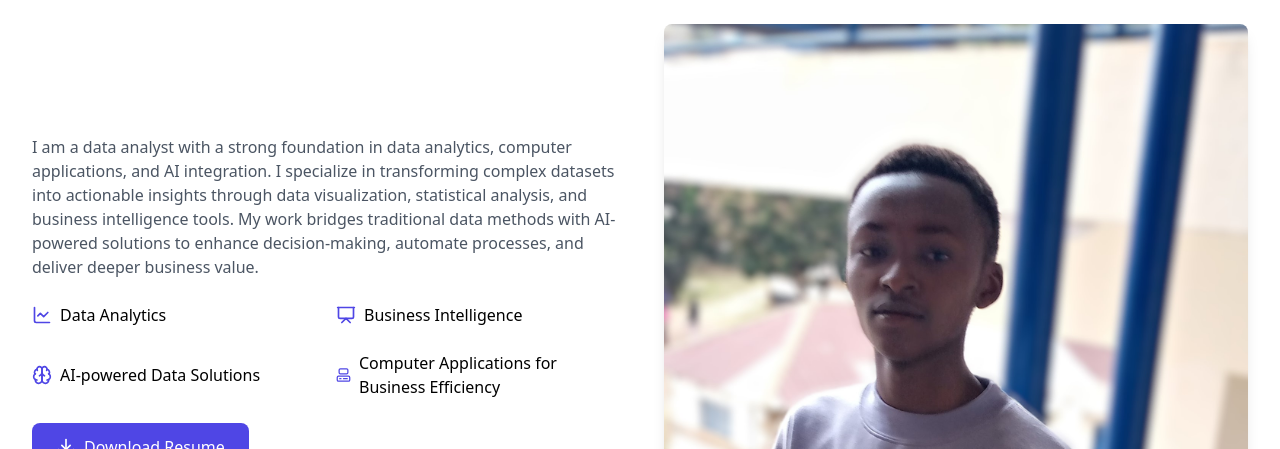
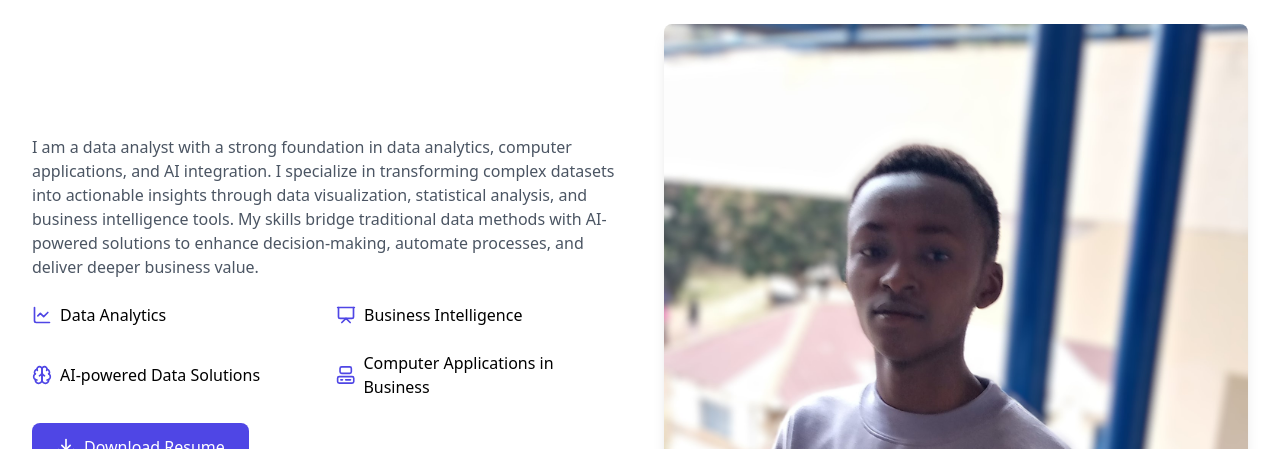
Before and after one commit to RaphaelItotia/Portfolio, a React (Vite) app: page / in a window 1280 px wide. Shown: the part 940-1389 px from the top of the page. Built offline with nearby package versions, Linux system fonts and the light colour scheme.

Commit message:
Update App.tsx

```diff
--- a/src/App.tsx
+++ b/src/App.tsx
@@ -217,7 +217,7 @@ function App() {
           <div className="grid grid-cols-1 md:grid-cols-2 gap-12 items-center">
             <div>
               <p className="text-gray-600 mb-6">
-                  I am a data analyst with a strong foundation in data analytics, computer applications, and AI integration. I specialize in transforming complex datasets into actionable insights through data visualization, statistical analysis, and business intelligence tools. My work bridges traditional data methods with AI-powered solutions to enhance decision-making, automate processes, and deliver deeper business value.
+                  I am a data analyst with a strong foundation in data analytics, computer applications, and AI integration. I specialize in transforming complex datasets into actionable insights through data visualization, statistical analysis, and business intelligence tools. My skills bridge traditional data methods with AI-powered solutions to enhance decision-making, automate processes, and deliver deeper business value.
               </p>
               <div className="grid grid-cols-2 gap-6 mb-6">
                 <div className="flex items-center gap-2">
@@ -234,7 +234,7 @@ function App() {
                 </div>
                 <div className="flex items-center gap-2">
                   <Computer className="h-5 w-5 text-indigo-600" />
-                  <span>Computer Applications for Business Efficiency</span>
+                  <span>Computer Applications in Business</span>
                 </div>
               </div>
               <ResumeButton />
```
